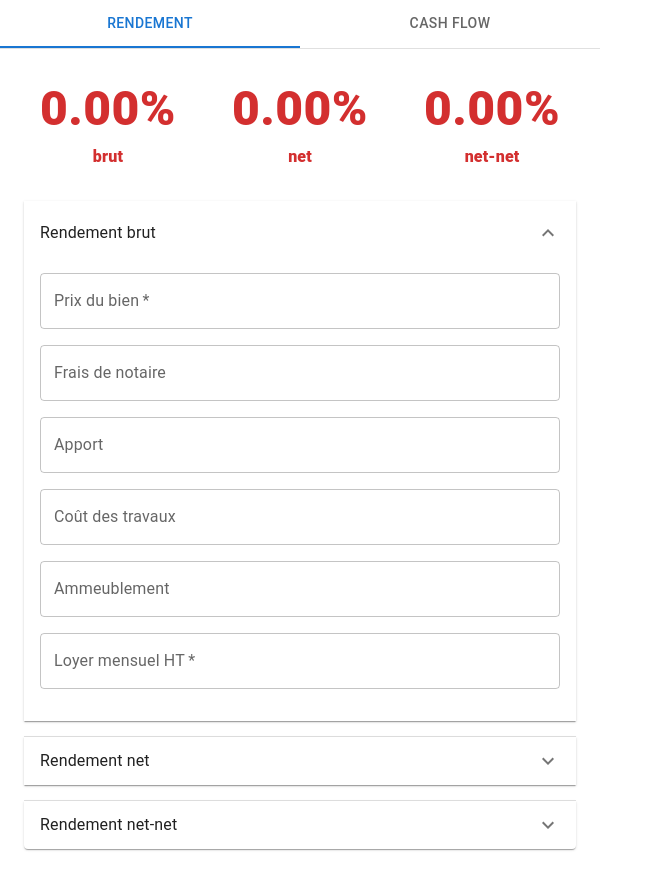
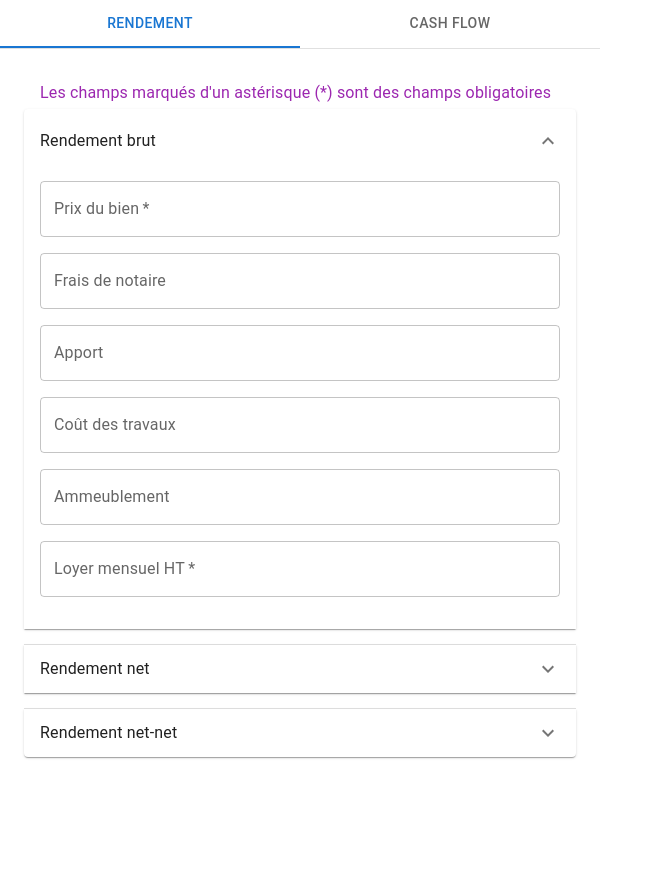
Before and after one commit to NicolasVid/yieldcheck, a React (Create React App) app: page / in a window 1280 px wide. Shown: the whole page, without its empty margins (0-663 px from the left). After the commit the page ends 800 px from the top, so only its background shows below. Built offline with nearby package versions, Linux system fonts and the light colour scheme.

Commit message:
chore: reorganize

```diff
--- a/src/components/Yield/Form/RawYieldForm.tsx
+++ b/src/components/Yield/Form/RawYieldForm.tsx
@@ -1,4 +1,4 @@
-import { Box, FormControl } from '@mui/material'
+import { FormControl } from '@mui/material'
 import AccordionWrapper from './Accordion'
 import BaseInput from './BaseInput'
 
--- /dev/null
+++ b/src/components/Yield/Form/index.tsx
@@ -0,0 +1,13 @@
+import RawYieldForm from './RawYieldForm'
+import NetYieldForm from './NetYieldForm'
+import NetTaxYieldForm from './NetTaxYieldForm'
+
+const YieldForm = () => (
+  <>
+    <RawYieldForm />
+    <NetYieldForm />
+    <NetTaxYieldForm />
+  </>
+)
+
+export default YieldForm
--- a/src/components/Yield/Header/YieldItem.tsx
+++ b/src/components/Yield/Header/YieldItem.tsx
@@ -1,14 +1,14 @@
 import { Typography, Box } from '@mui/material'
 
 interface YieldDisplayProps {
-  calculatedYield: string
+  calculatedYield: number
   description: string
 }
 
 const YieldItem = ({ calculatedYield, description }: YieldDisplayProps) => {
   let color = 'success.main'
-  if (parseInt(calculatedYield) < 8) color = 'warning.main'
-  if (parseInt(calculatedYield) < 5) color = 'error.main'
+  if (calculatedYield < 8) color = 'warning.main'
+  if (calculatedYield < 5) color = 'error.main'
   return (
     <Box>
       <Typography
--- a/src/components/Yield/Header/index.tsx
+++ b/src/components/Yield/Header/index.tsx
@@ -1,4 +1,4 @@
-import { Box } from '@mui/material'
+import { Box, Typography } from '@mui/material'
 import { FormValues } from '..'
 import {
   calculateNetTaxYieldFromValues,
@@ -15,12 +15,13 @@ const YieldHeader = ({ formValues }: YieldHeaderProps) => {
   const rawYield = calculateRawYieldFromValues(formValues)
   const netYield = calculateNetYieldFromValues(formValues)
   const netTaxYield = calculateNetTaxYieldFromValues(formValues)
+  if (rawYield) {
     return (
       <Box
         sx={{
           display: 'flex',
           justifyContent: 'space-between',
-        padding: '0 1rem',
+          padding: '0 1rem .25rem 1rem',
         }}
       >
         <YieldItem calculatedYield={rawYield} description="brut" />
@@ -29,5 +30,11 @@ const YieldHeader = ({ formValues }: YieldHeaderProps) => {
       </Box>
     )
   }
+  return (
+    <Typography sx={{ padding: '0.5rem 1rem .25rem 1rem' }} color="secondary">
+      Les champs marqués d'un astérisque (*) sont des champs obligatoires
+    </Typography>
+  )
+}
 
 export default YieldHeader
--- a/src/components/Yield/index.tsx
+++ b/src/components/Yield/index.tsx
@@ -1,10 +1,8 @@
 import { Box } from '@mui/material'
 import { useState } from 'react'
-import RawYieldForm from './Form/RawYieldForm'
-import NetYieldForm from './Form/NetYieldForm'
+import YieldForm from './Form'
 import FormContext, { initialFormValues } from './Form/FormContext'
 import YieldHeader from './Header'
-import NetTaxYieldForm from './Form/NetTaxYieldForm'
 
 export interface FormValues {
   buyPrice: number
@@ -31,9 +29,7 @@ const Yield = () => {
         }}
       >
         <YieldHeader formValues={formValues} />
-        <RawYieldForm />
-        <NetYieldForm />
-        <NetTaxYieldForm />
+        <YieldForm />
       </Box>
     </FormContext.Provider>
   )
--- a/src/components/helpers/yields.ts
+++ b/src/components/helpers/yields.ts
@@ -4,7 +4,7 @@ export const calculateRawYieldFromValues = (formValues: FormValues) => {
   const { buyPrice, contribution, works, furnishing, rent } = formValues
   const totalCost = buyPrice + contribution + works + furnishing
   const finalYield = (rent * 12 * 100) / totalCost
-  return finalYield.toFixed(2)
+  return parseFloat(finalYield.toFixed(2))
 }
 
 export const calculateNetYieldFromValues = (formValues: FormValues) => {
@@ -20,7 +20,7 @@ export const calculateNetYieldFromValues = (formValues: FormValues) => {
   const totalCost =
     buyPrice + contribution + works + furnishing + charges + propertyTax
   const finalYield = (rent * 12 * 100) / totalCost
-  return finalYield.toFixed(2)
+  return parseFloat(finalYield.toFixed(2))
 }
 
 export const calculateNetTaxYieldFromValues = (formValues: FormValues) => {
@@ -39,5 +39,5 @@ export const calculateNetTaxYieldFromValues = (formValues: FormValues) => {
     buyPrice + contribution + works + furnishing + charges + propertyTax
   const annualRent = rent * 12 * 100
   const finalYield = (annualRent - taxs) / totalCost
-  return finalYield.toFixed(2)
+  return parseFloat(finalYield.toFixed(2))
 }
```
Lines whose indentation alone changed are shown as unchanged.
